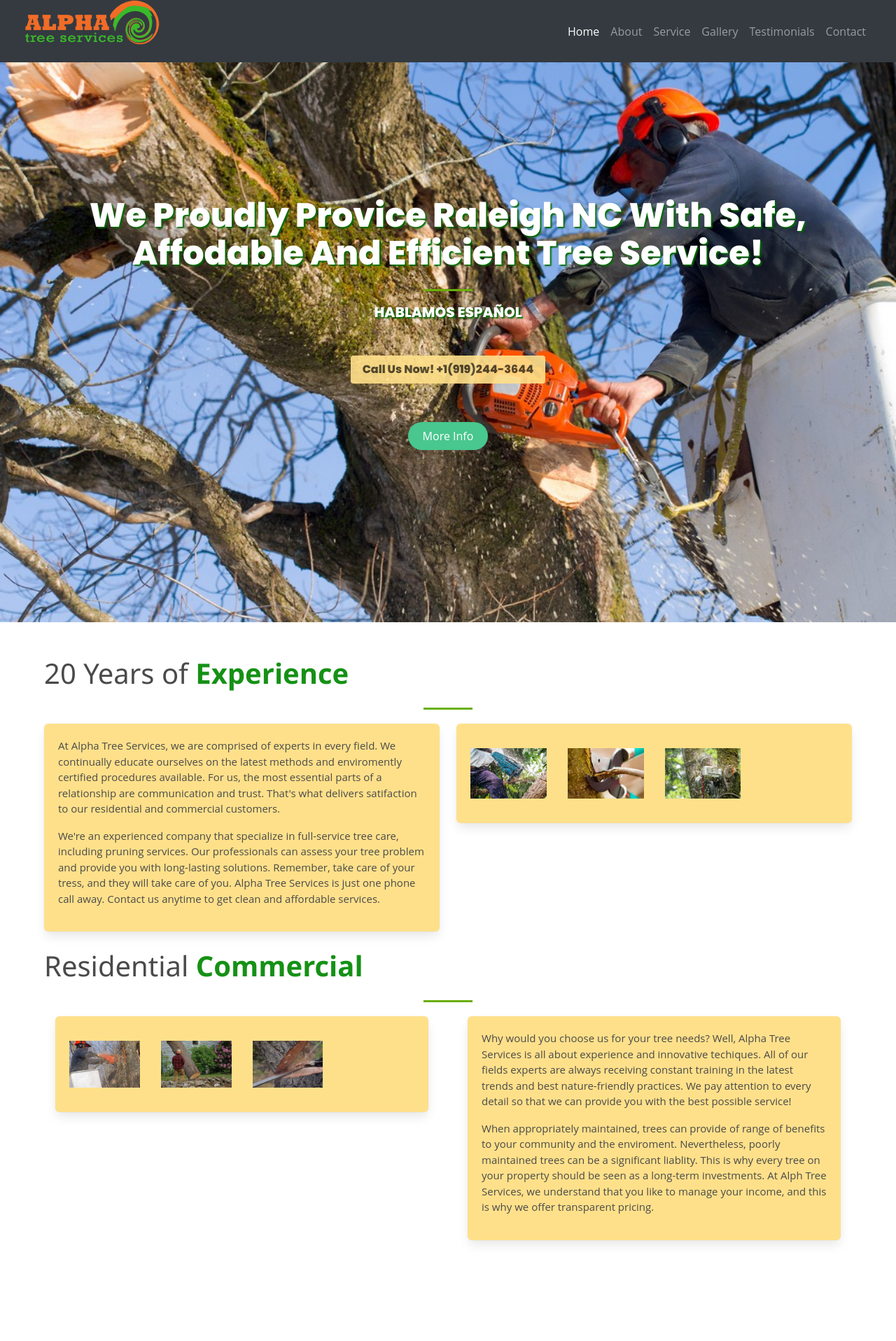
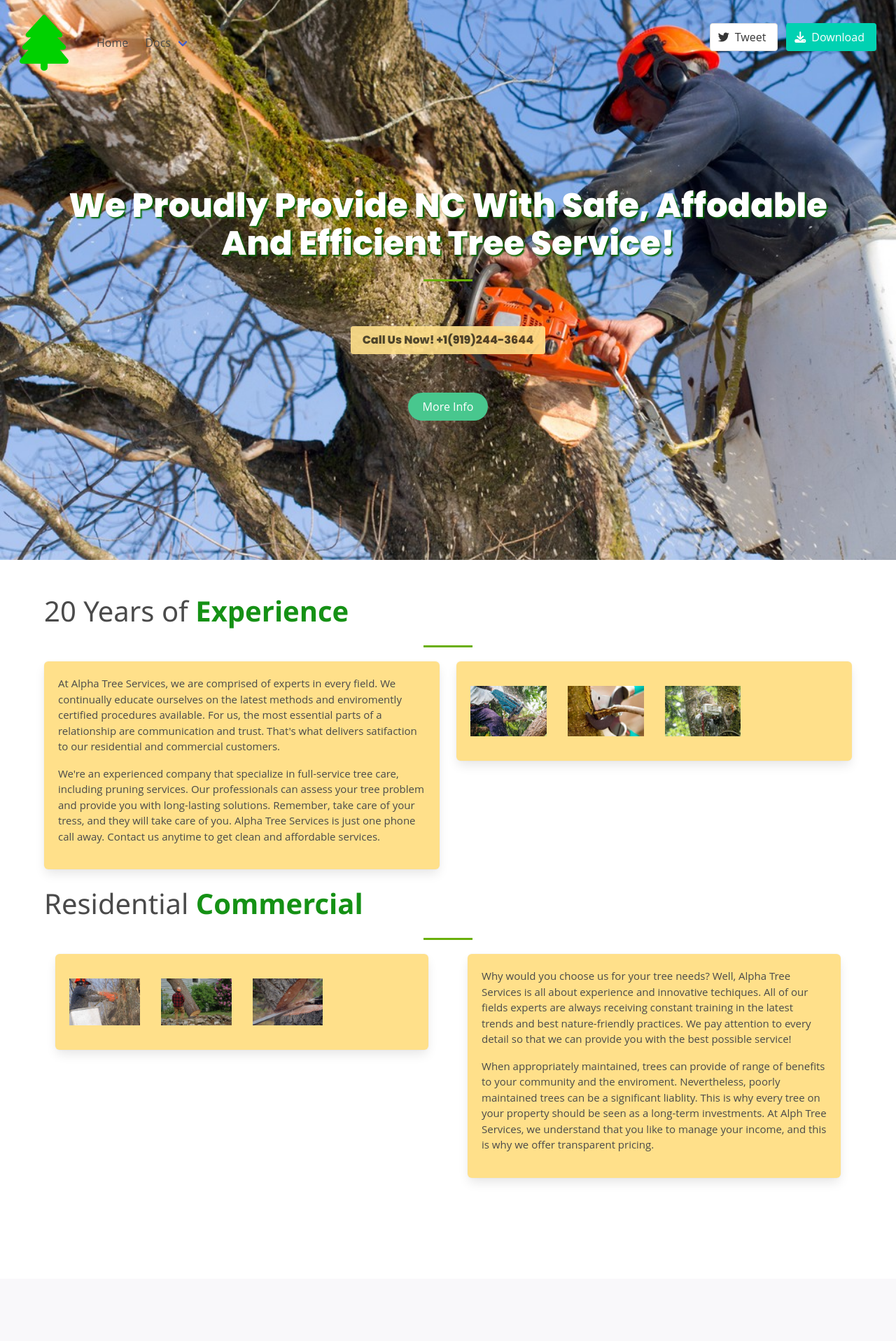
Before and after one commit to efmarcial/Alpha-Tree-Service.github.io, a PHP site: page / in a window 1280 px wide. Shown: the whole page at 70% size. After the commit the page ends 1685 px from the top, so only its background shows below. Run offline with PHP 8.4, Linux system fonts and the light colour scheme; some libraries are stand-ins or nearby versions.

Commit message:
changed the nav bar to bulma

```diff
--- a/css/main.css
+++ b/css/main.css
@@ -14,7 +14,7 @@ body, html {
     height: 100%;
 
     /* Create the parallax scrolling effect */
-    background-attachment: fixed;
+    background-attachment: scroll;
     background-position: center;
     background-repeat: no-repeat;
     background-size: cover;
--- a/index.html
+++ b/index.html
@@ -21,13 +21,15 @@
 	<link rel="stylesheet" href="css/main.css" type="text/css">
 	<!-- W3-CSS -->
 	<link rel="stylesheet" href="https://www.w3schools.com/w3css/4/w3.css">
-	<!-- Bulma -->
-	<link rel="stylesheet" type="text/css" href="css/bulma/css/bulma.css">
+	<!-- Link to Bulma IO css -->
+	<link rel="stylesheet" href="https://cdn.jsdelivr.net/npm/bulma@0.9.3/css/bulma.min.css">
 
 	<!-- Bootstrap -->
 	<link rel="stylesheet" href="https://cdn.jsdelivr.net/npm/bootstrap@4.6.1/dist/css/bootstrap.min.css" integrity="sha384-zCbKRCUGaJDkqS1kPbPd7TveP5iyJE0EjAuZQTgFLD2ylzuqKfdKlfG/eSrtxUkn" crossorigin="anonymous">
 	<link rel="stylesheet" href="css/style.css" type="text/css">
-	<link rel="stylesheet" type="text/css" href="fonts/font-awesome/css/font-awesome.css">
+
+	<!-- Links to font awesome -->
+	<script src="https://kit.fontawesome.com/4156d66cb5.js" crossorigin="anonymous"></script>
 
 	<!-- Slider -->
 	<link rel="stylesheet" media="screen" href="css/owl.carousel.css">
@@ -42,43 +44,98 @@
 </head>
 
 <body>
-<!----- Navbar Start------------------>
-<nav id="menu" class="navbar navbar-expand-lg navbar-dark bg-dark"  >
-  <div class="container-fluid">
-    <a class="navbar-brand" href="#">
-		<img src="img/about/logo.png" class="img-responsive" style="height: 64px;" alt="Alpha Tree Services">
-	</a>
-    <button class="navbar-toggler" type="button" data-bs-toggle="collapse" data-bs-target="#navbarNavAltMarkup" aria-controls="navbarNavAltMarkup" aria-expanded="false" aria-label="Toggle navigation">
-      <span class="navbar-toggler-icon"></span>
-    </button>
-    <div class="collapse navbar-collapse" id="navbarNavAltMarkup">
-      <div class="navbar-nav ml-auto">
-        <a class="nav-link active" aria-current="page" href="#">Home</a>
-        <a class="nav-link" href="#about">About</a>
-        <a class="nav-link" href="#servicesTitle">Service</a>
-        <a class="nav-link" href="#portfolio">Gallery</a>
-	<a class="nav-link" href="#testimonials">Testimonials</a>
-	<a class="nav-link" href="#contact">Contact</a>
-      </div>
-    </div>
-  </div>
-</nav>
-<!----- Navbar End ------------------->
+
 
 <!-- Header Top Page-->
 
-<section class="hero is-fullheight">
-		<div class="hero-body parallax">
+<section class="hero is-fullheight parallax">
+	<div class="hero-head">
+		<nav class="navbar is-transparent">
+			<div class="navbar-brand">
+			  <a class="navbar-item" href="https://bulma.io">
+				<i class="fa-solid fa-tree fa-4x" style="color: rgb(0, 209, 0);"></i>
+			  </a>
+			  <div class="navbar-burger" data-target="navbarExampleTransparentExample">
+				<span></span>
+				<span></span>
+				<span></span>
+			  </div>
+			</div>
+
+			<div id="navbarExampleTransparentExample" class="navbar-menu">
+			  <div class="navbar-start">
+				<a class="navbar-item" href="https://bulma.io/">
+				  Home
+				</a>
+				<div class="navbar-item has-dropdown is-hoverable">
+				  <a class="navbar-link" href="https://bulma.io/documentation/overview/start/">
+					Docs
+				  </a>
+				  <div class="navbar-dropdown is-boxed">
+					<a class="navbar-item" href="https://bulma.io/documentation/overview/start/">
+					  Overview
+					</a>
+					<a class="navbar-item" href="https://bulma.io/documentation/overview/modifiers/">
+					  Modifiers
+					</a>
+					<a class="navbar-item" href="https://bulma.io/documentation/columns/basics/">
+					  Columns
+					</a>
+					<a class="navbar-item" href="https://bulma.io/documentation/layout/container/">
+					  Layout
+					</a>
+					<a class="navbar-item" href="https://bulma.io/documentation/form/general/">
+					  Form
+					</a>
+					<hr class="navbar-divider">
+					<a class="navbar-item" href="https://bulma.io/documentation/elements/box/">
+					  Elements
+					</a>
+					<a class="navbar-item is-active" href="https://bulma.io/documentation/components/breadcrumb/">
+					  Components
+					</a>
+				  </div>
+				</div>
+			  </div>
+
+			  <div class="navbar-end">
+				<div class="navbar-item">
+				  <div class="field is-grouped">
+					<p class="control">
+					  <a class="bd-tw-button button" data-social-network="Twitter" data-social-action="tweet" data-social-target="https://bulma.io" target="_blank" href="https://twitter.com/intent/tweet?text=Bulma: a modern CSS framework based on Flexbox&amp;hashtags=bulmaio&amp;url=https://bulma.io&amp;via=jgthms">
+						<span class="icon">
+						  <i class="fab fa-twitter"></i>
+						</span>
+						<span>
+						  Tweet
+						</span>
+					  </a>
+					</p>
+					<p class="control">
+					  <a class="button is-primary" href="https://github.com/jgthms/bulma/releases/download/0.9.3/bulma-0.9.3.zip">
+						<span class="icon">
+						  <i class="fas fa-download"></i>
+						</span>
+						<span>Download</span>
+					  </a>
+					</p>
+				  </div>
+				</div>
+			  </div>
+			</div>
+		  </nav>
+		  <!----- Navbar End ------------------->
+	</div>
+		<div class="hero-body">
 			<div class="container-fluid">
 				<div class="container">
 					<div class="text-center">
 						<div class="w3-container w3-animate-top">
-							<h1 class="title has-text-white is-size-1-desktop is-size-3-tablet is-size-3-mobile" style="margin-top: -5% ;font-family:'Poppins'; text-shadow: 2px 2px 2px rgb(0, 107, 0);">We Proudly Provice Raleigh NC With Safe, Affodable And
+							<h1 class="title has-text-white is-size-1-desktop is-size-3-tablet is-size-3-mobile" style="margin-top: -5% ;font-family:'Poppins'; text-shadow: 2px 2px 2px rgb(0, 107, 0);">We Proudly Provide NC With Safe, Affodable And
 								Efficient Tree Service!
 							</h1>
 
 							<hr>
-							<h5 class="has-text-white" style="font-family:'Poppins'; text-shadow: 2px 2px 2px rgb(0, 107, 0);">Hablamos Español</h5>
 						</div>
 						<div class="w3-container w3-animate-zoom">
 							<a class="button is-warning" style="margin-top: 4%;opacity: .9; font-family: 'Poppins';" href="tel:9192443644" >Call Us Now! +1(919)244-3644</a>
@@ -258,6 +315,19 @@
 <script src="https://code.jquery.com/jquery-3.6.0.min.js" integrity="sha256-/xUj+3OJU5yExlq6GSYGSHk7tPXikynS7ogEvDej/m4=" crossorigin="anonymous"></script>
 <!--- Bootstrap scripts -------------->
 <script src="https://cdn.jsdelivr.net/npm/bootstrap@5.0.2/dist/js/bootstrap.bundle.min.js" integrity="sha384-MrcW6ZMFYlzcLA8Nl+NtUVF0sA7MsXsP1UyJoMp4YLEuNSfAP+JcXn/tWtIaxVXM" crossorigin="anonymous"></script>
+
+<!--Bulma nav bar-->
+<script>
+	$(document).ready(function() {
+
+		// Check for click events on the navbar burger icon
+		$(".navbar-burger").click(function() {
+			// Toggle the 'is-active' class on both the 'navbar-burger' and the 'navbar'
+			$(".navbar-burger").toggleClass("is-active");
+			$(".navbar-menu").toggleClass("is-active");
+		})
+	})
+</script>
 <script>
 	var aboutHeader = $('#aboutHeader');
 	var aboutBody1 = $('#aboutBody1');
```
Also changed, not shown: img/about/tree-logo(1).png (added).
